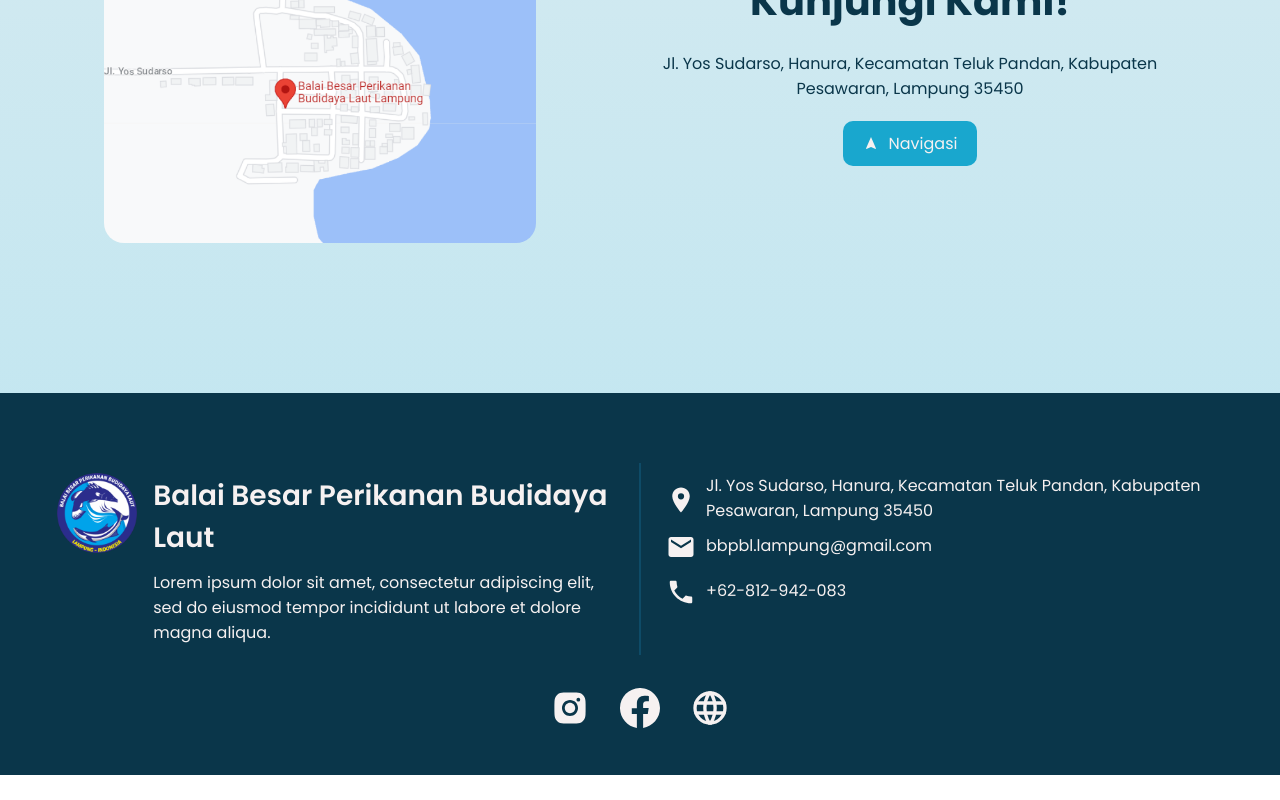
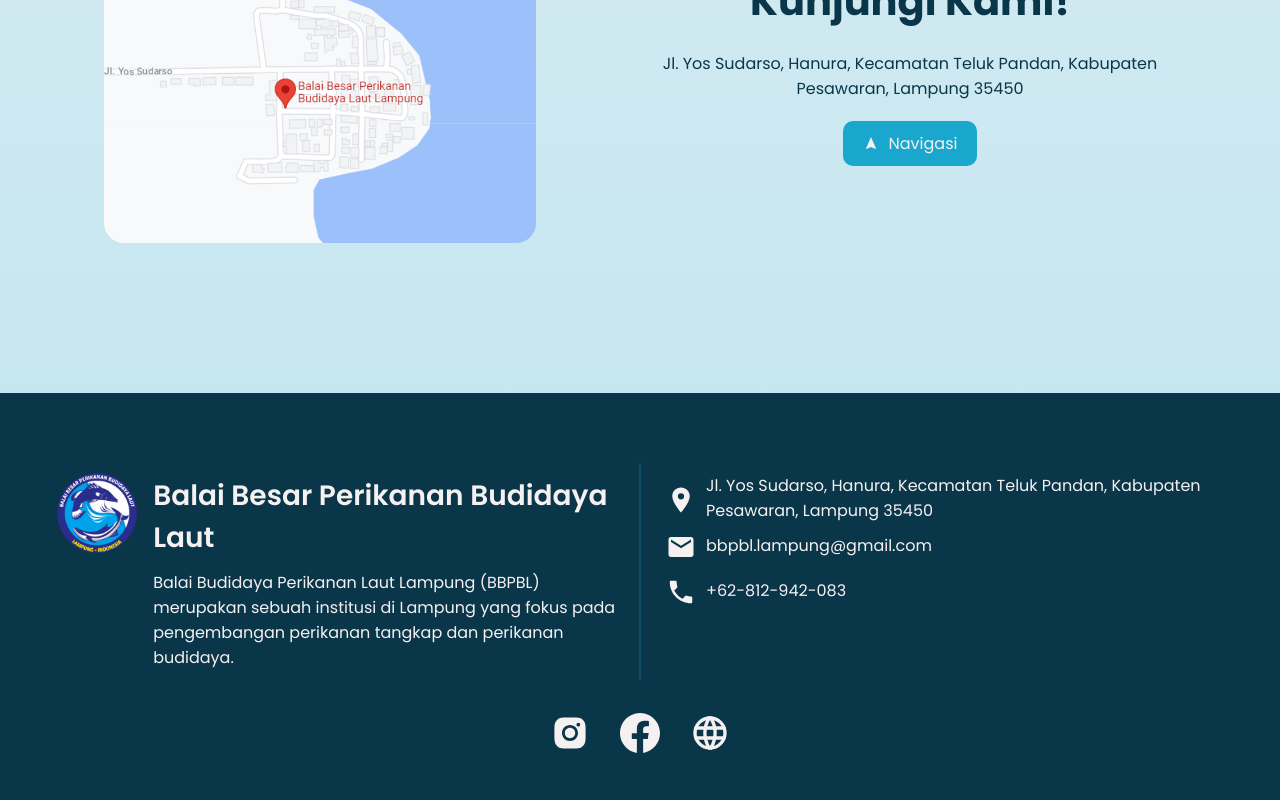
Before and after one commit to satriaberliano/BBPBL-WebGIS, a React (Create React App) app: page / in a window 1280 px wide. Shown: the part 1373-2173 px from the top of the page. Before the commit the page ends 2148 px from the top, so only its background shows below. Built offline with nearby package versions, Linux system fonts and the light colour scheme.

Commit message:
add text for bbpbl

```diff
--- a/src/components/AppFooter.js
+++ b/src/components/AppFooter.js
@@ -21,8 +21,9 @@ function AppFooter() {
             {/* </div> */}
             <div className="footer_company-desc">
               <p>
-                Lorem ipsum dolor sit amet, consectetur adipiscing elit, sed do
-                eiusmod tempor incididunt ut labore et dolore magna aliqua.
+                Balai Budidaya Perikanan Laut Lampung (BBPBL) merupakan sebuah
+                institusi di Lampung yang fokus pada pengembangan perikanan
+                tangkap dan perikanan budidaya.
               </p>
             </div>
           </div>
```
